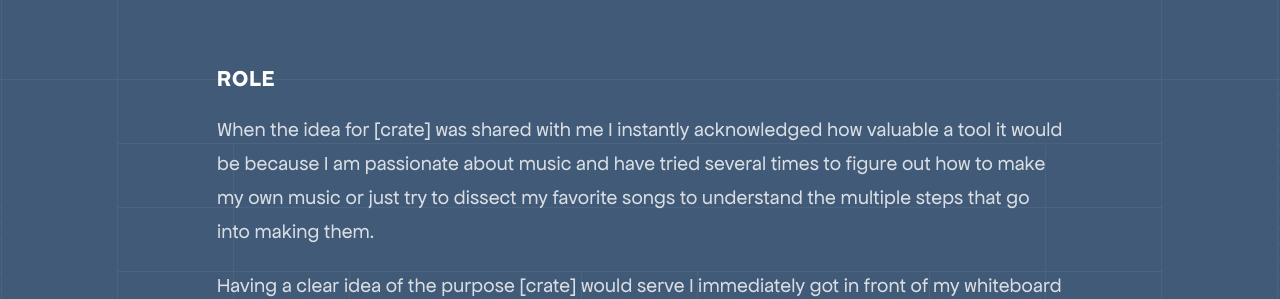
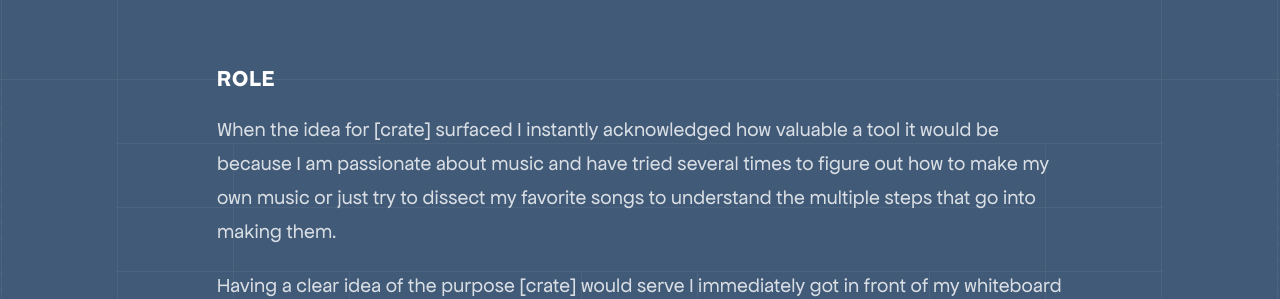
Before and after one commit to audumart/portfolio, a Next.js app: page /crate in a window 1280 px wide. Shown: the part 1314-1613 px from the top of the page. Built offline with nearby package versions, Linux system fonts and the light colour scheme.

Commit message:
additional site content

```diff
--- a/app/crate/page.tsx
+++ b/app/crate/page.tsx
@@ -159,7 +159,7 @@ export default function CratePage() {
               ROLE
             </p>
             <p className="font-ui text-[16px] md:text-[20px] leading-[1.7] text-white/80 tracking-[0.16px]">
-              When the idea for [crate] was shared with me I instantly acknowledged how
+              When the idea for [crate] surfaced I instantly acknowledged how
               valuable a tool it would be because I am passionate about music and have
               tried several times to figure out how to make my own music or just try to
               dissect my favorite songs to understand the multiple steps that go into
```
